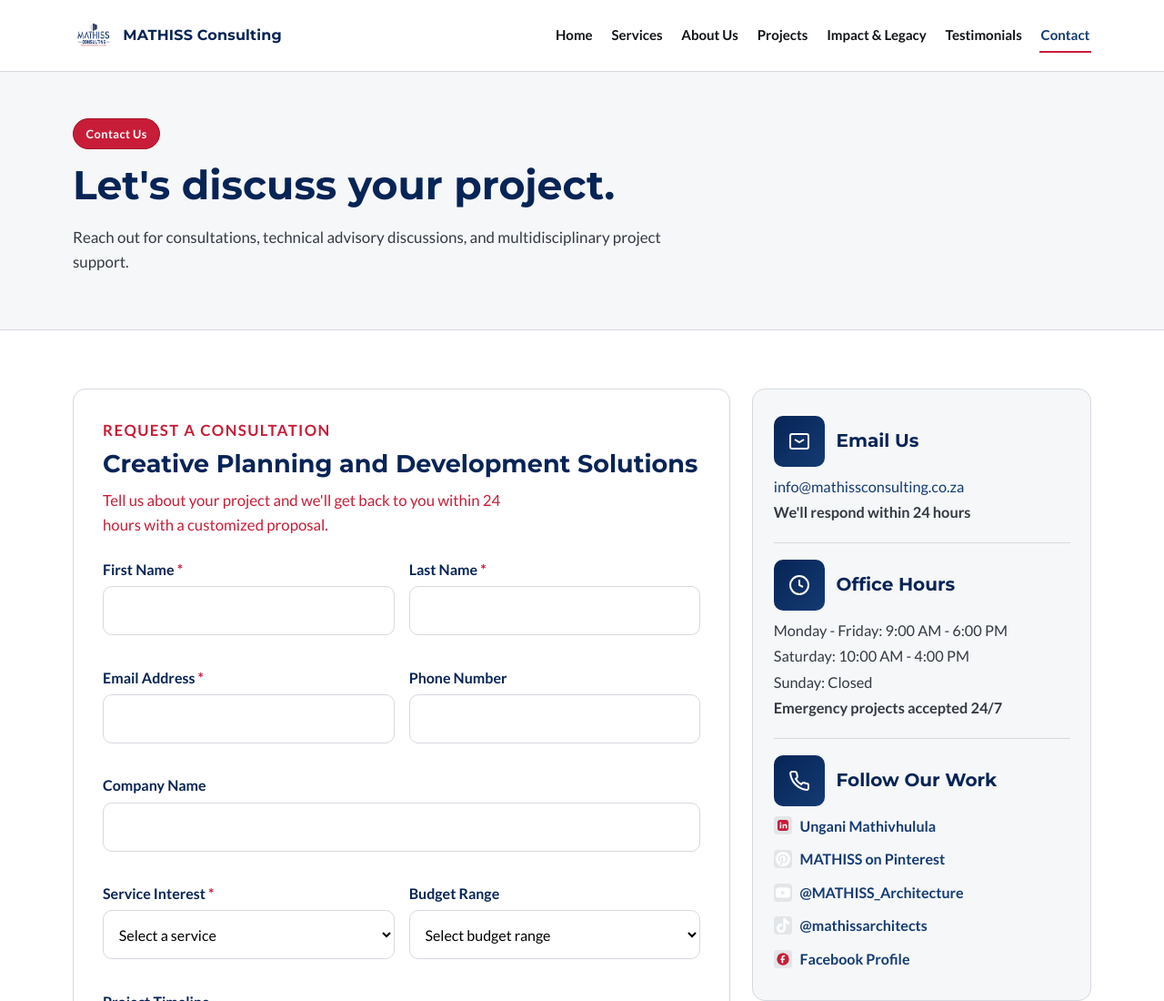
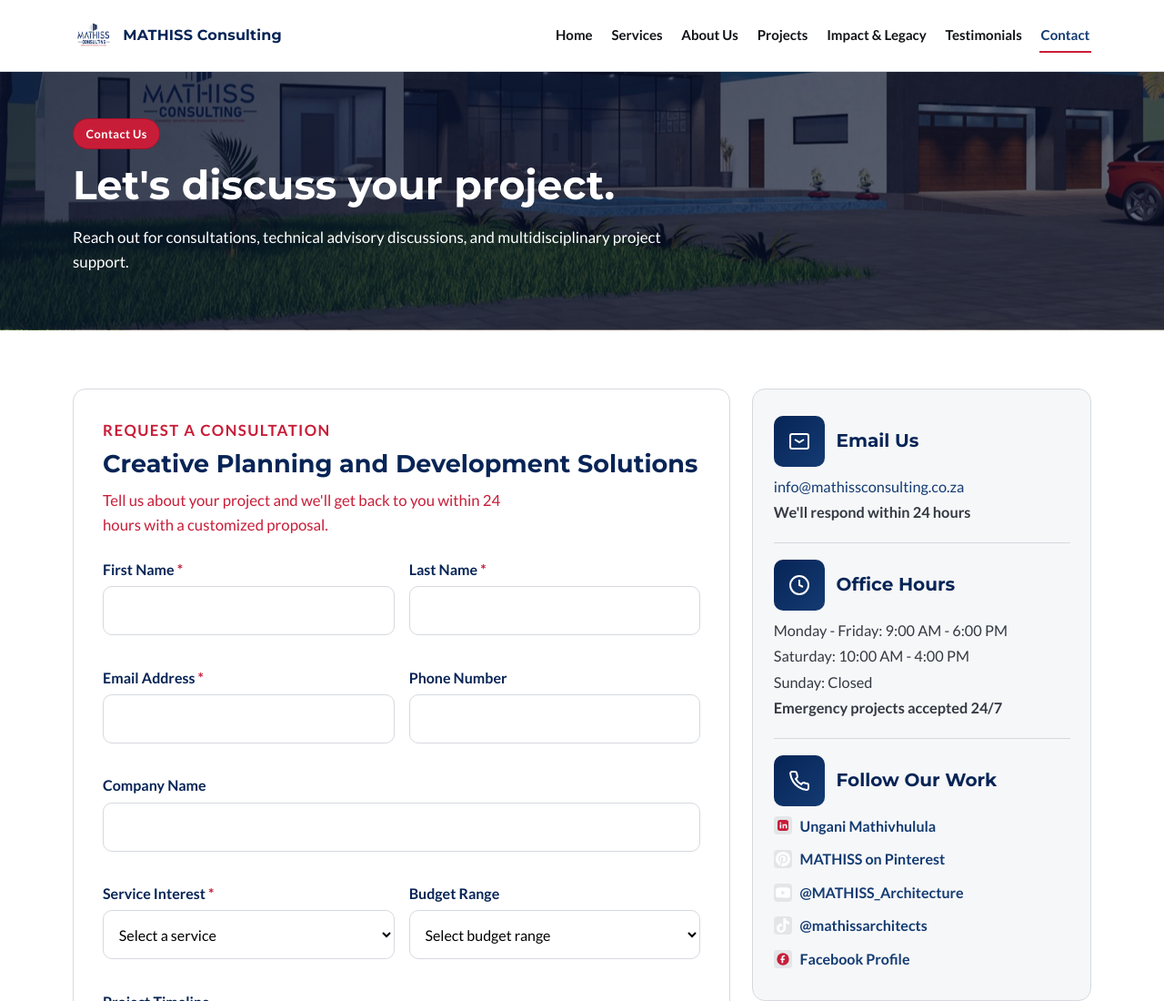
Before and after one commit to VectorCT/MathissConsulting, a website: page contact.html in a window 1280 px wide. Shown: the top 1100 px of the page at 91% size. Drawn offline with Linux system fonts and the light colour scheme.

Commit message:
add background images

```diff
--- a/contact.html
+++ b/contact.html
@@ -33,7 +33,7 @@
   </header>
 
   <main>
-    <section class="page-hero">
+    <section class="page-hero" style="background-image: url('assets/WEBSITE%202026/Cover%202026%20website/MATHISS%202024.jpg')">
       <div class="container">
         <p class="hero-chip">Contact Us</p>
         <h1>Let's discuss your project.</h1>
--- a/css/styles.css
+++ b/css/styles.css
@@ -146,9 +146,24 @@
 }
 
 .hero {
-  background: linear-gradient(135deg, var(--brand-navy-bright), var(--brand-navy-mid));
+  position: relative;
+  background: url('/assets/WEBSITE%202026/Cover%202026%20website/MAIN%20MATHISS%20Image.png') center/cover no-repeat;
   color: var(--white);
   padding: 4.4rem 0 4rem;
+  overflow: hidden;
+}
+
+.hero::before {
+  content: '';
+  position: absolute;
+  inset: 0;
+  background: linear-gradient(135deg, rgba(8,18,45,0.83), rgba(8,18,45,0.62));
+  z-index: 0;
+}
+
+.hero .container {
+  position: relative;
+  z-index: 1;
 }
 
 .hero h1,
@@ -387,9 +402,32 @@
 }
 
 .page-hero {
-  background: var(--gray-100);
-  border-bottom: 1px solid var(--gray-300);
+  position: relative;
+  background-color: var(--navy-900);
+  background-size: cover;
+  background-position: center;
+  background-repeat: no-repeat;
+  border-bottom: 1px solid rgba(255,255,255,0.12);
   padding: 3.2rem 0 2.8rem;
+  color: var(--white);
+}
+
+.page-hero::before {
+  content: '';
+  position: absolute;
+  inset: 0;
+  background: linear-gradient(135deg, rgba(8,18,45,0.80), rgba(8,18,45,0.60));
+  z-index: 0;
+}
+
+.page-hero .container {
+  position: relative;
+  z-index: 1;
+}
+
+.page-hero h1,
+.page-hero p {
+  color: var(--white);
 }
 
 .project-card {
```
Also changed, not shown: about.html (+1 -1 lines), impact.html (+1 -1 lines), portfolio.html (+1 -1 lines), services.html (+1 -1 lines), testimonials.html (+1 -1 lines).
